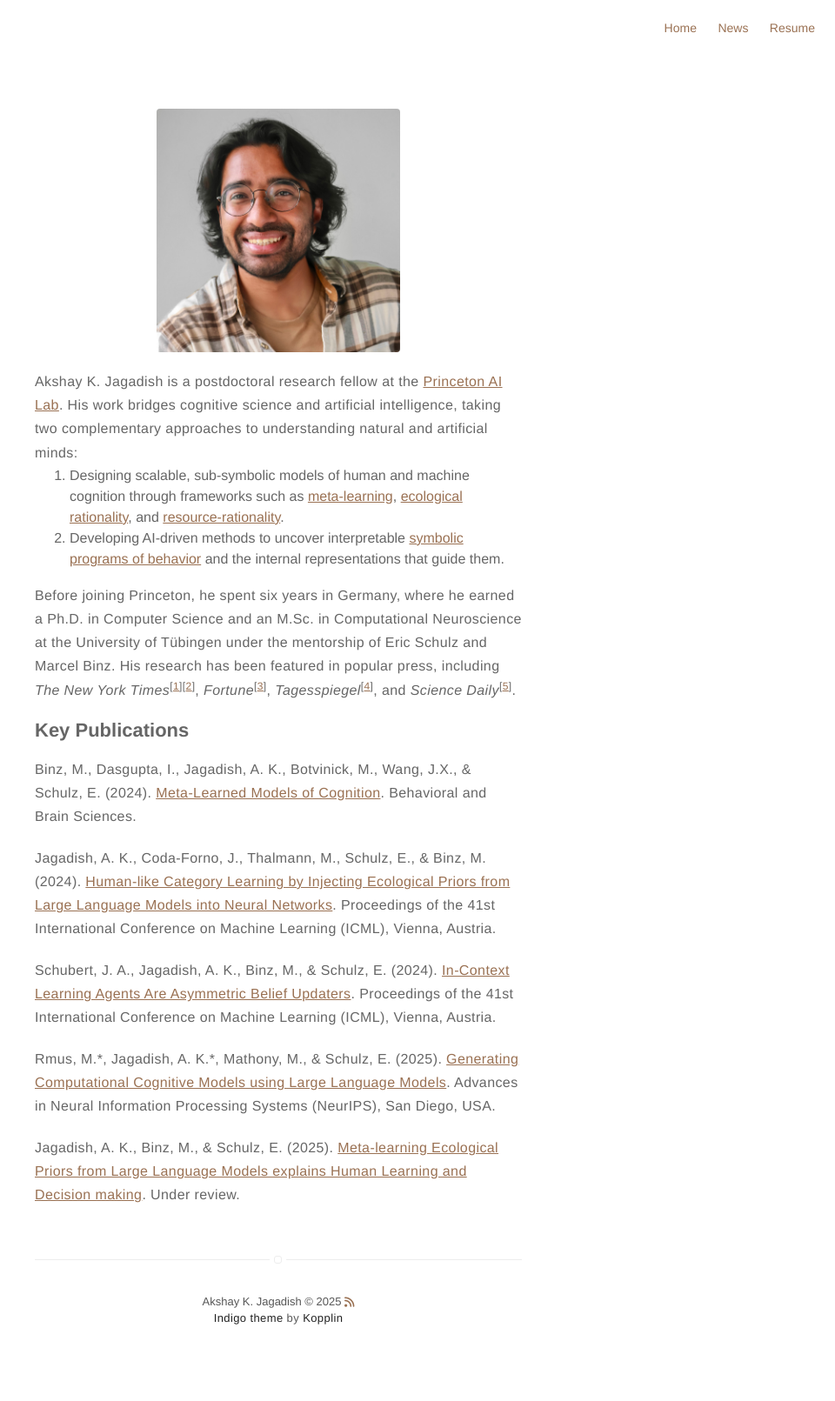
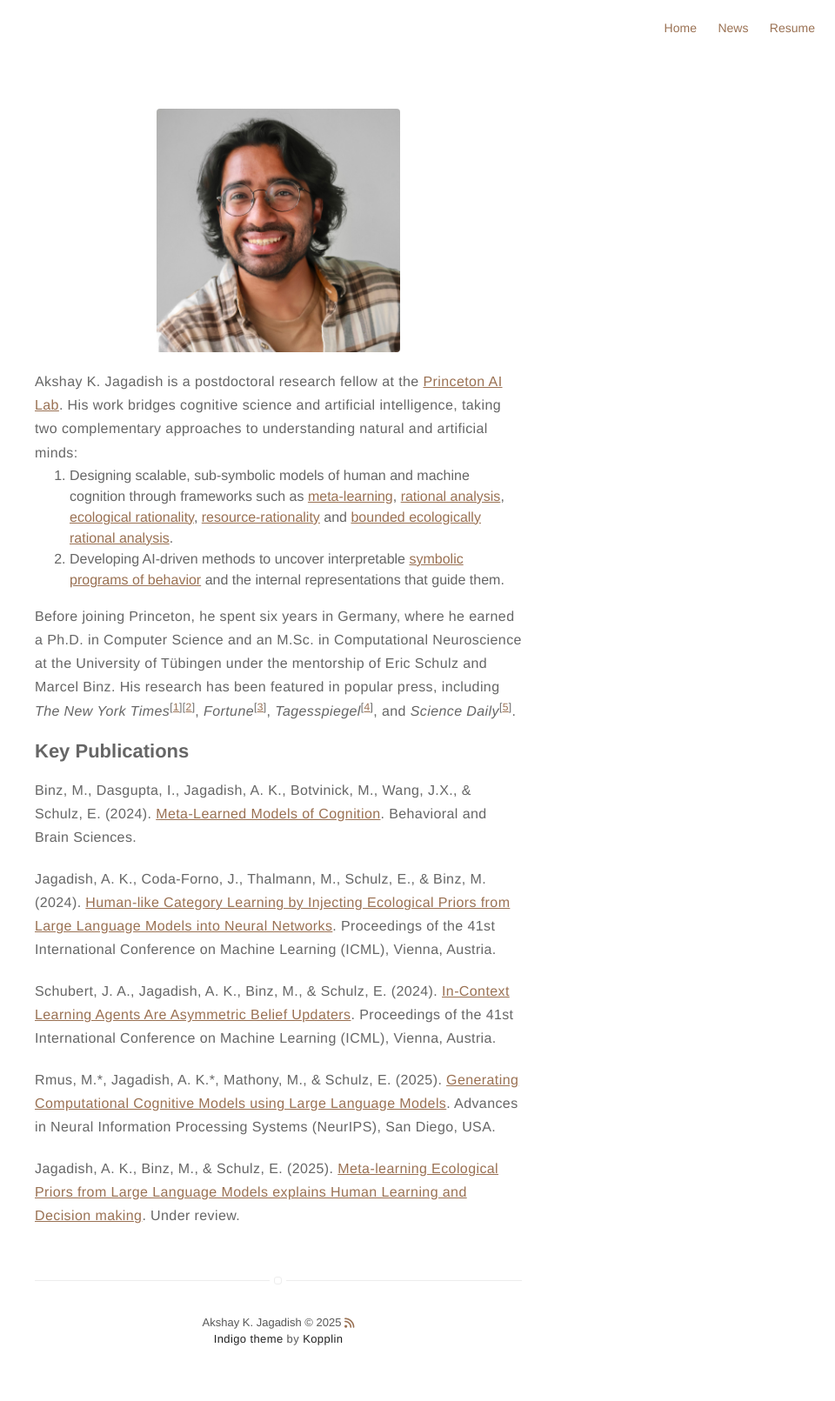
Before and after one commit to akjagadish/akjagadish.github.io, a Jekyll site: the page built from about.md, in a window 1280 px wide. Shown: the whole page at 87% size, without its empty margins (320-1280 px from the left). Built offline with Jekyll 4.4.1, drawn with Linux system fonts in a browser that asks for light colours; nearby versions of some CDN libraries; before the commit the page ends 1587 px from its top, so only the background shows below that.

Commit message:
Update research focus and publication references

```diff
--- a/about.md
+++ b/about.md
@@ -8,7 +8,7 @@ layout: page
   Akshay K. Jagadish is a postdoctoral research fellow at the <a href="https://ai.princeton.edu/ai-lab/people/postdocs-and-scholars">Princeton AI Lab</a>. His work bridges cognitive science and artificial intelligence, taking two complementary approaches to understanding natural and artificial minds:
 </p>
 <ol style="margin-top: -19px;">
-  <li>Designing scalable, sub-symbolic models of human and machine cognition through frameworks such as <a href="https://arxiv.org/abs/2304.06729">meta-learning</a>, <a href="https://arxiv.org/abs/2402.01821">ecological rationality</a>, and <a href="https://arxiv.org/abs/2402.03969">resource-rationality</a>.</li>
+  <li>Designing scalable, sub-symbolic models of human and machine cognition through frameworks such as <a href="https://arxiv.org/abs/2304.06729">meta-learning</a>, <a href="https://arxiv.org/abs/2402.03969">rational analysis</a>, <a href="https://arxiv.org/abs/2402.01821">ecological rationality</a>, <a href="https://osf.io/preprints/psyarxiv/ymve5">resource-rationality</a> and <a href="https://escholarship.org/uc/item/7k85s0j0">bounded ecologically rational analysis</a>.</li>
   <li>Developing AI-driven methods to uncover interpretable <a href="https://arxiv.org/pdf/2502.00879.pdf">symbolic programs of behavior</a> and the internal representations that guide them.</li>
 </ol>
 <p>
```
